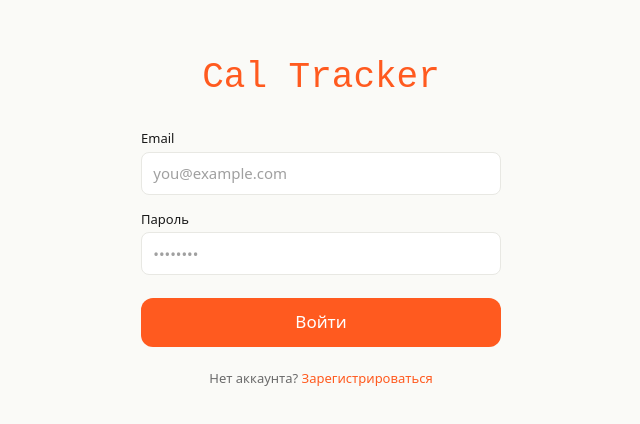
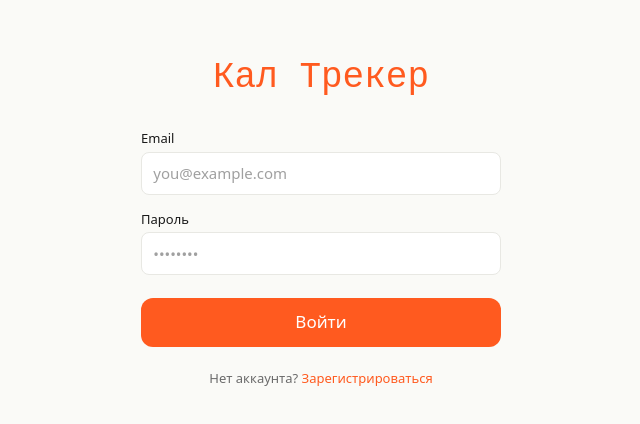
Before and after one commit to ADEXITUM/cal-tracker, a Vue app in the folder frontend/: page /login in a window 1280 px wide. Shown: the part 178-602 px from the top of the page, without its empty margins (319-959 px from the left). Built offline with nearby package versions, Linux system fonts and the light colour scheme.

Commit message:
fix PWA manifest MIME type + rename Cal Tracker → Кал Трекер everywhere

```diff
--- a/frontend/src/views/LoginView.vue
+++ b/frontend/src/views/LoginView.vue
@@ -42,7 +42,7 @@ async function submit() {
   <div class="flex min-h-svh flex-col items-center justify-center px-4 py-12">
     <div class="w-full max-w-sm">
       <h1 class="mb-8 text-center font-mono text-3xl font-light" style="color: var(--color-accent)">
-        Cal Tracker
+        Кал Трекер
       </h1>
 
       <form class="flex flex-col gap-4" @submit.prevent="submit">
--- a/frontend/src/views/RegisterView.vue
+++ b/frontend/src/views/RegisterView.vue
@@ -43,7 +43,7 @@ async function submit() {
   <div class="flex min-h-svh flex-col items-center justify-center px-4 py-12">
     <div class="w-full max-w-sm">
       <h1 class="mb-8 text-center font-mono text-3xl font-light" style="color: var(--color-accent)">
-        Cal Tracker
+        Кал Трекер
       </h1>
 
       <form class="flex flex-col gap-4" @submit.prevent="submit">
--- a/frontend/src/views/SettingsView.vue
+++ b/frontend/src/views/SettingsView.vue
@@ -157,7 +157,7 @@ async function removeAccount(uuid: string) {
       </button>
 
       <p class="text-xs text-center mt-4" style="color: var(--color-text-3)">
-        Cal Tracker — v1.0
+        Кал Трекер — v1.0
       </p>
     </div>
   </div>
--- a/frontend/vite.config.ts
+++ b/frontend/vite.config.ts
@@ -71,7 +71,7 @@ export default defineConfig(() => ({
       },
       manifest: {
         name: 'Кал Трекер',
-        short_name: 'Cal Tracker',
+        short_name: 'Кал Трекер',
         start_url: '/?source=pwa',
         display: 'standalone',
         theme_color: '#FAFAF7',
```
Also changed, not shown: 1 other file (tests, documents, lock files or other folders).
